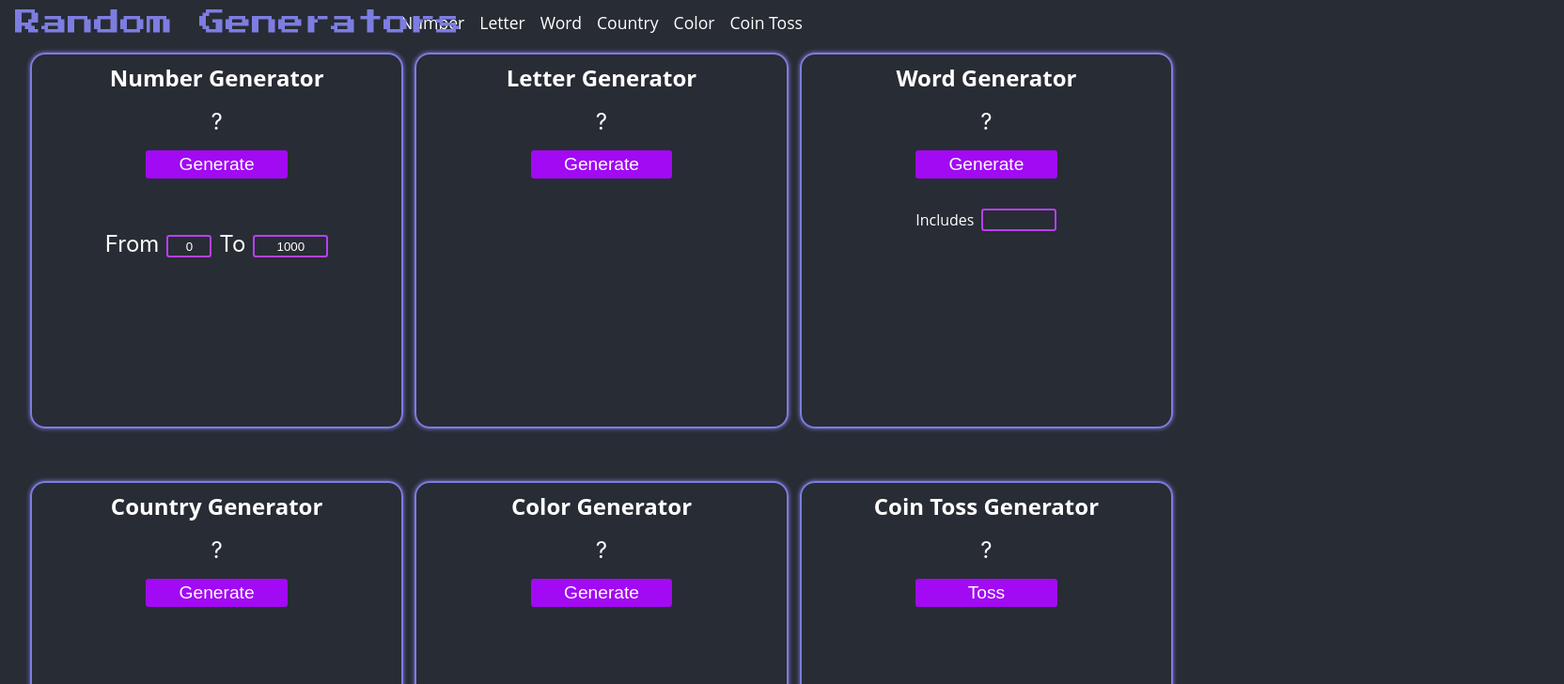
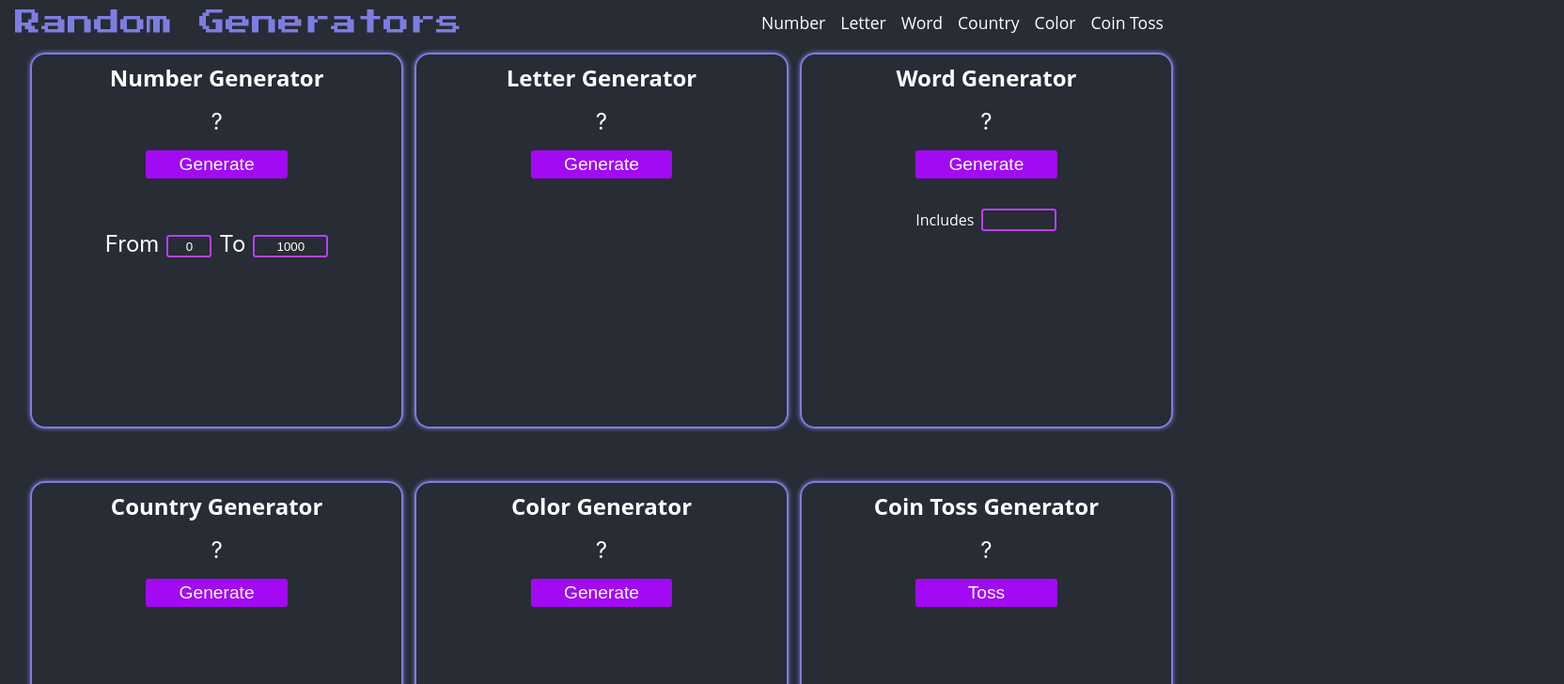
Before and after one commit to 0xRomRom/Random-Generators-V2, a React (Create React App) app in the folder random-generators-v2/: page / in a window 1280 px wide. Shown: the top 728 px of the page at 94% size, 1664 px wide, since content can reach past the window. Built offline with nearby package versions, Linux system fonts and the light colour scheme.

Commit message:
Navbar repositioned

```diff
--- a/random-generators-v2/src/components/Nav.module.css
+++ b/random-generators-v2/src/components/Nav.module.css
@@ -4,6 +4,7 @@
   position: relative;
   width: 100%;
   height: 2rem;
+  left: 30%;
   display: flex;
   justify-content: center;
   align-items: center;
@@ -27,7 +28,7 @@
 
 .header-text {
   font-size: 1.75rem;
-  position: absolute;
+  position: fixed;
   left: 1rem;
   font-family: "Press Start 2P", sans-serif;
   color: rgb(125, 125, 225);
```
